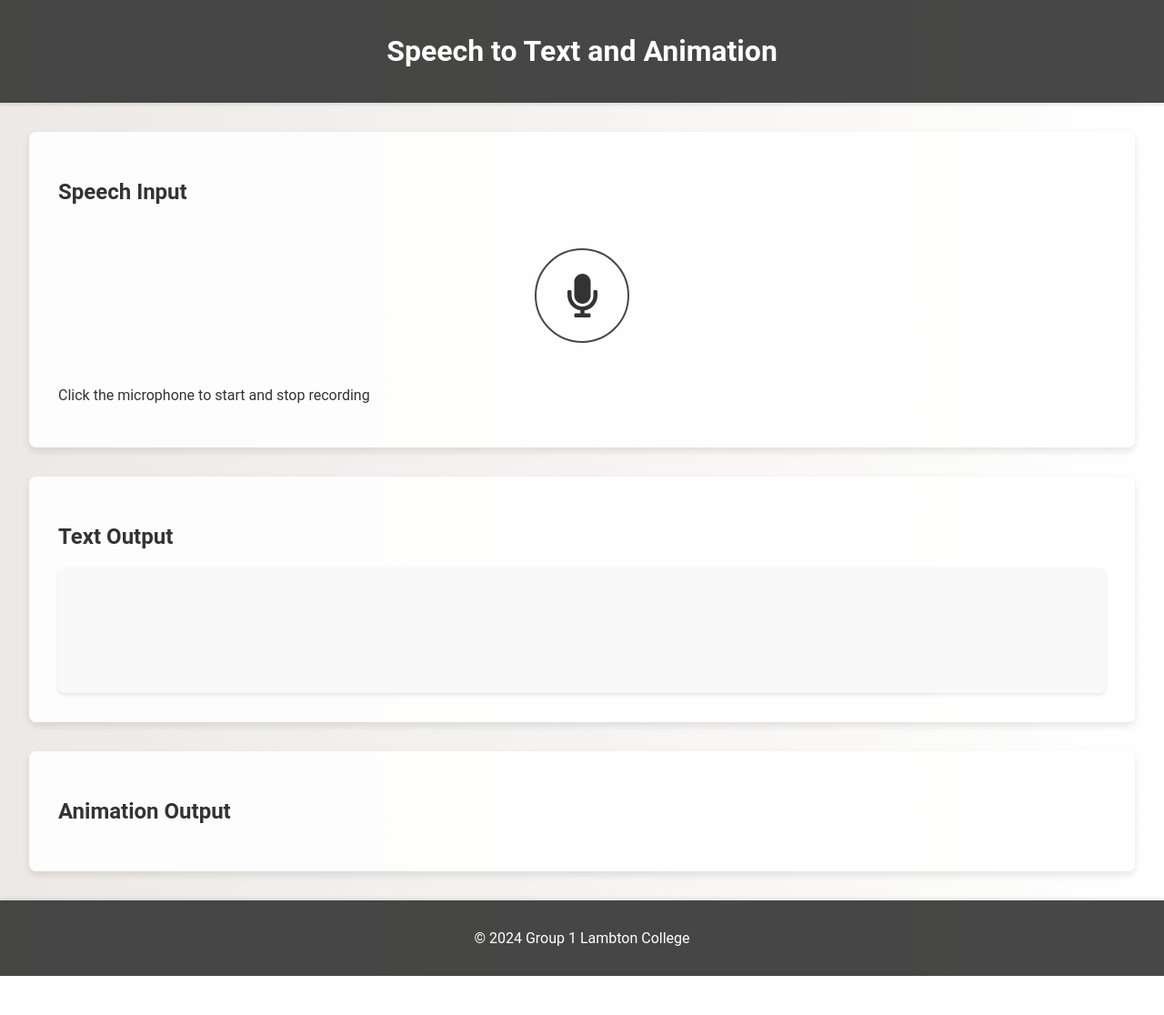
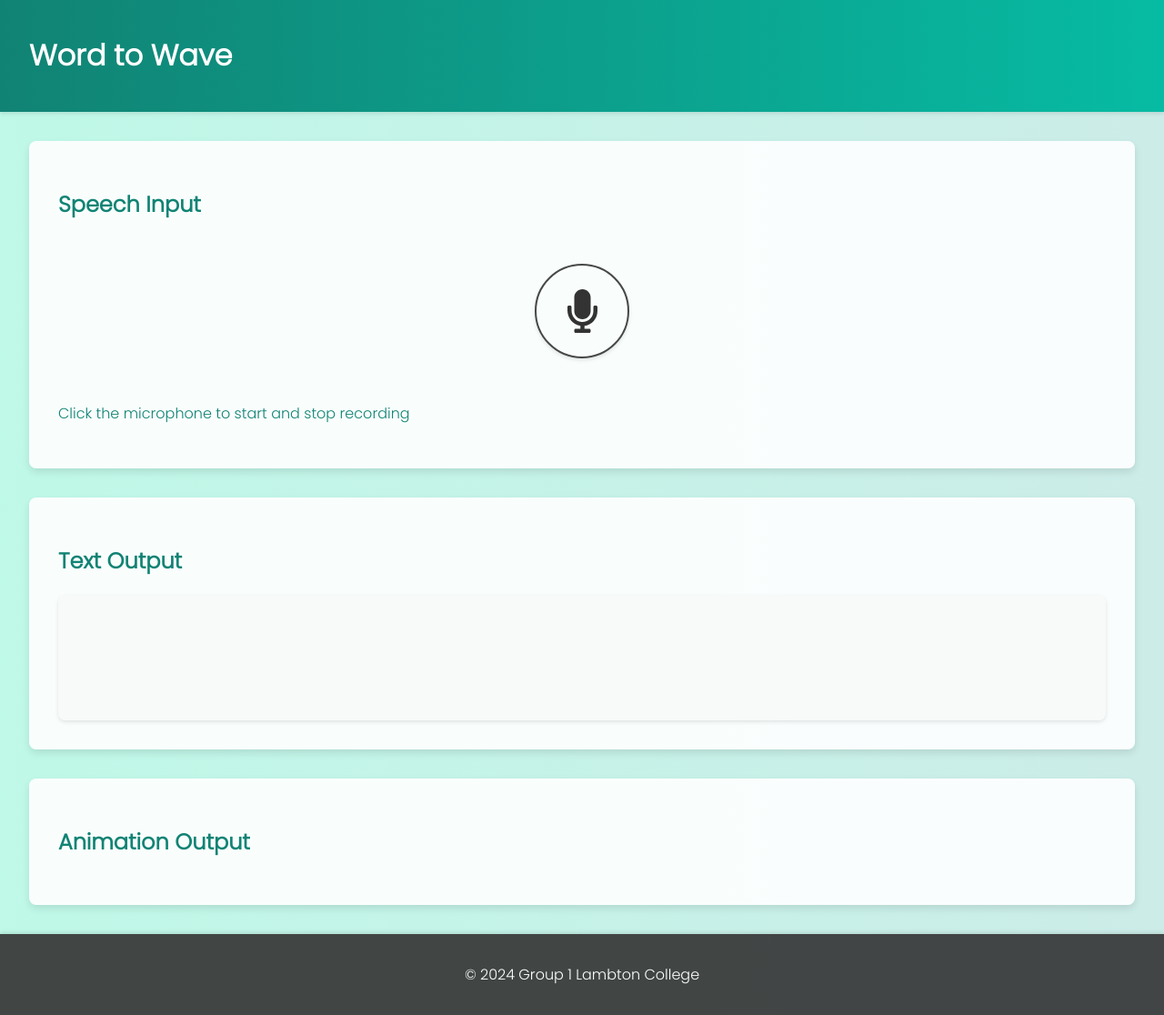
Before and after one commit to Mehervamsi1/Word-to-Wave, a Flask app: page / in a window 1280 px wide. Shown: the whole page at 91% size. Before the commit the page ends 1073 px from the top, so only its background shows below. Run offline with Flask 3, Linux system fonts and the light colour scheme.

Commit message:
Background color change and font as well.

```diff
--- a/static/CSS/styles.css
+++ b/static/CSS/styles.css
@@ -1,21 +1,26 @@
 body {
-    font-family: 'Roboto', sans-serif;
+    font-family: "Poppins", sans-serif;
+    font-weight: 300;
+    font-style: normal;
     margin: 0;
     padding: 0;
     display: flex;
     flex-direction: column;
     min-height: 100vh;
-    background: linear-gradient(to right, #ece9e6, #ffffff);
-    color: #333;
+    background: linear-gradient(to right, #74f1cc75, #ccece8);
+    color: #118374;
 }
 
 header {
-    background-color: rgba(51, 51, 51, 0.9);
+    background-color: #118374;
+    background: linear-gradient(to right, #118374, #07bba3);
     color: white;
     padding: 1em;
-    text-align: center;
+    padding-left: 2em;
+    text-align: left;
     box-shadow: 0 2px 4px rgba(0, 0, 0, 0.1);
 }
+
 
 main {
     flex: 1;
@@ -43,6 +48,7 @@ section:hover {
     color: #333;
     cursor: pointer;
     transition: color 0.3s;
+    box-shadow: 0 2px 4px rgba(0, 0, 0, 0.1);
 }
 
 .icon:hover {
@@ -58,6 +64,7 @@ section:hover {
     margin: 1em auto;
     border: 2px solid rgba(51, 51, 51, 0.9);
     border-radius: 50%;
+    box-shadow: 0 2px 4px rgba(0, 0, 0, 0.1);
     transition: background-color 0.3s, color 0.3s, border-color 0.3s;
 }
 
--- a/templates/index.html
+++ b/templates/index.html
@@ -5,15 +5,17 @@
     <meta charset="UTF-8">
     <meta name="viewport" content="width=device-width, initial-scale=1.0">
     <title>Speech to Text and Animation</title>
-    <link rel="stylesheet" href="{{ url_for('static', filename='css/styles.css') }}">
-    <script defer src="{{ url_for('static', filename='js/scripts.js') }}"></script>
-    <!-- Font Awesome for icons -->
+    <link rel="stylesheet" href="static/CSS/styles.css">
+    <script defer src="static/JS/scripts.js"></script>
     <script src="https://cdnjs.cloudflare.com/ajax/libs/font-awesome/5.15.3/js/all.min.js"></script>
+    <link rel="preconnect" href="https://fonts.googleapis.com">
+    <link rel="preconnect" href="https://fonts.gstatic.com" crossorigin>
+    <link href="https://fonts.googleapis.com/css2?family=Poppins:wght@300&display=swap" rel="stylesheet">
 </head>
 
 <body>
     <header>
-        <h1>Speech to Text and Animation</h1>
+        <h1>Word to Wave</h1>
     </header>
 
     <main>
```
